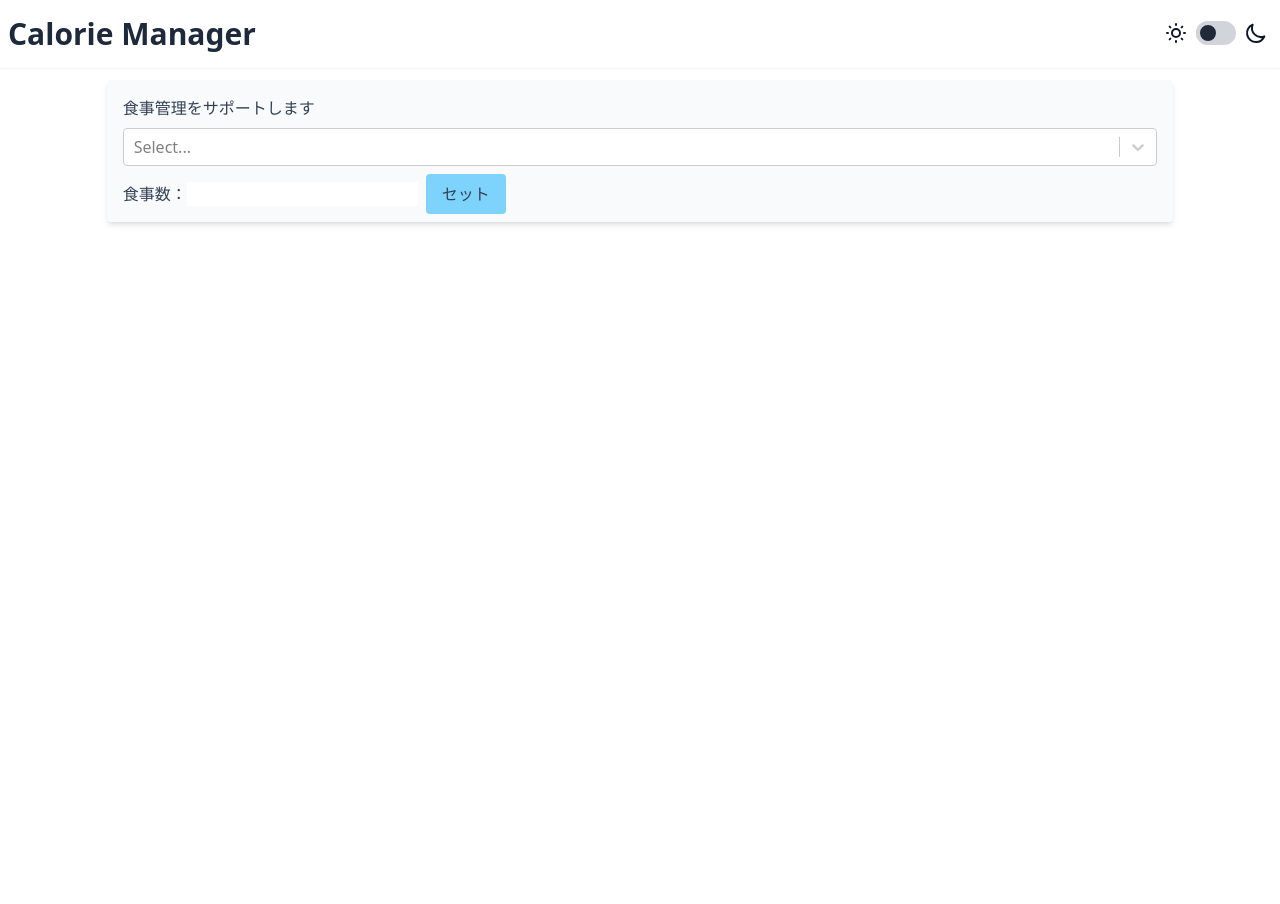
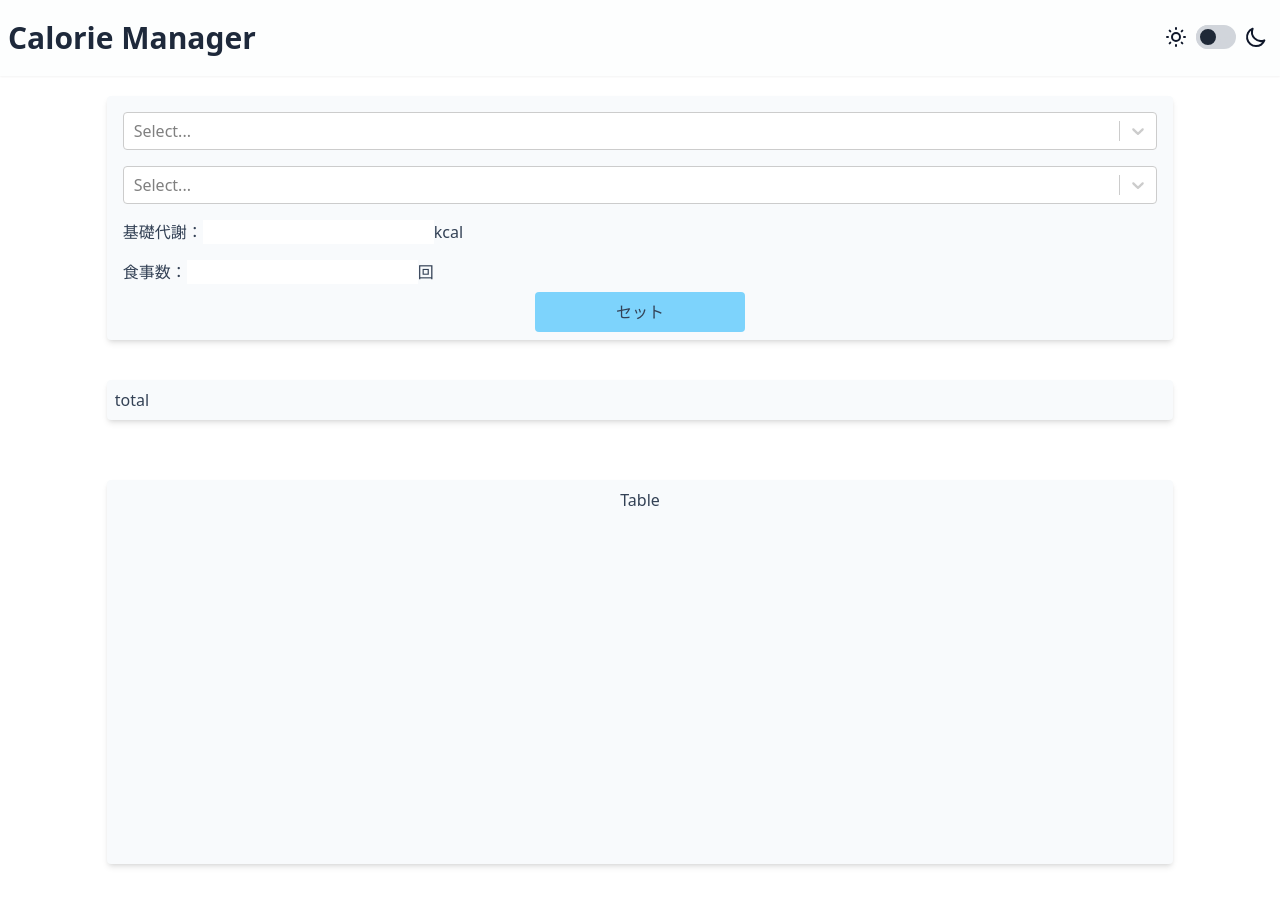
Before and after one commit to ryo-furukawa-1122/Calorie-Manager, a React (Create React App) app: page / in a window 1280 px wide. Before the commit the page ends 800 px from the top, so only its background shows below. Built offline with nearby package versions, Linux system fonts and the light colour scheme.

Commit message:
Fixed header

```diff
--- a/src/App.js
+++ b/src/App.js
@@ -3,13 +3,20 @@ import './index.css'
 import Header from './components/Header';
 import Background from './components/Background';
 import Settings from './components/Settings';
+import Table from './components/Table';
 
 function App() {
   return (
-    <div className='flex-auto'>
+    <div className='flex-auto text-slate-700 dark:text-slate-200 relative'>
       <Background />
       <Header />
-      <Settings />
+      <div className='container'>
+        <Settings />
+        <Table />
+      </div>
+      {/* <p className='m-5 relative'>
+        食事管理をサポートします
+      </p> */}
     </div>
   );
 }
--- a/src/components/Background.js
+++ b/src/components/Background.js
@@ -2,7 +2,7 @@ import React from 'react'
 
 const Background = () => {
   return (
-    <div className='bg-white dark:bg-slate-800 h-full w-full -z-1 absolute transition druration-500'></div>
+    <div className=' bg-white dark:bg-slate-800 h-full w-full -z-1 absolute transition druration-500'></div>
   )
 }
 
--- a/src/components/Header.js
+++ b/src/components/Header.js
@@ -3,10 +3,12 @@ import ThemeSwitch from './ThemeSwitch'
 
 const Header = () => {
   return (
-    <header className='flex items-baseline justify-between p-2 pt-4 pb-4 relative shadow-sm'>
-        <h1 className='text-3xl font-bold text-slate-800 dark:text-slate-50'>
-          Calorie Manager
-        </h1>
+    <header className='flex items-baseline justify-between px-2 py-5 top-0 shadow-sm sticky bg-slate-50 dark:bg-slate-900 bg-opacity-30 dark:bg-opacity-30 z-10'>
+        <a href='/'>
+          <h1 className='text-3xl font-bold text-slate-800 dark:text-slate-50'>
+            Calorie Manager
+          </h1>
+        </a>
         <ThemeSwitch />
     </header>
   )
--- a/src/components/Settings.js
+++ b/src/components/Settings.js
@@ -9,22 +9,39 @@ const Settings = () => {
         { value: 'down', label: '減量'}
     ]
 
+    const activity = [
+        { value: '1', label: 'Non-active'},
+        { value: '1.2', label: 'Normal'},
+        { value: '1.5', label: 'Active'}
+    ]
+
     onclick = (() => {
+        let base = document.getElementById('base').value;
         let mealset = document.getElementById('set').value;
     })
 
     return (
-        <div className='flex-auto p-2 z-1 relative bg-slate-50 dark:bg-slate-700 w-5/6 m-auto rounded mt-3 mb-3 shadow-md text-slate-700 dark:text-slate-200'>
-            <p className='m-2'>
-                食事管理をサポートします
-            </p>
-            <Select className='dark:text-slate-700 m-2' options={purpose} />
-            {/* <CalorieCalc /> */}
-            <label className='m-2'>
-                食事数：
-                <input className='mb-2 dark:text-slate-700' id='mealset' type={'text'}/>
-            </label>
-            <button id='set' className='rounded bg-sky-300 dark:bg-sky-600 px-4 py-2'>セット</button>
+        <div className='flex flex-col relative'>
+            <div className='flex flex-col p-2 bg-slate-50 dark:bg-slate-700 w-5/6 mx-auto my-5 rounded shadow-md'>
+                <Select className='dark:text-slate-700 m-2' options={purpose} />
+                <Select className='dark:text-slate-700 m-2' options={activity} />
+                {/* <CalorieCalc /> */}
+                <label className='m-2'>
+                    基礎代謝：
+                    <input className='dark:text-slate-700' id='base' type={'text'} />
+                    kcal
+                </label>
+                <label className='m-2'>
+                    食事数：
+                    <input className='dark:text-slate-700' id='mealset' type={'text'}/>
+                    回
+                </label>
+                <button id='set' className='rounded bg-sky-300 dark:bg-sky-600 px-4 py-2 w-1/5 mx-auto'>セット</button>
+            </div>
+            <div className='p-2 bg-slate-50 dark:bg-slate-700 w-5/6 mx-auto my-5 rounded shadow-md'>
+                total
+            </div>
+
         </div>
     )
 }
--- /dev/null
+++ b/src/components/Table.js
@@ -0,0 +1,11 @@
+import React from 'react'
+
+const Table = () => {
+    return (
+        <div className='h-96 p-2 z-1 relative bg-slate-50 dark:bg-slate-700 w-5/6 mx-auto my-10 rounded shadow-md text-slate-700 dark:text-slate-200 text-center'>
+            Table
+        </div>
+    )
+}
+
+export default Table
```
